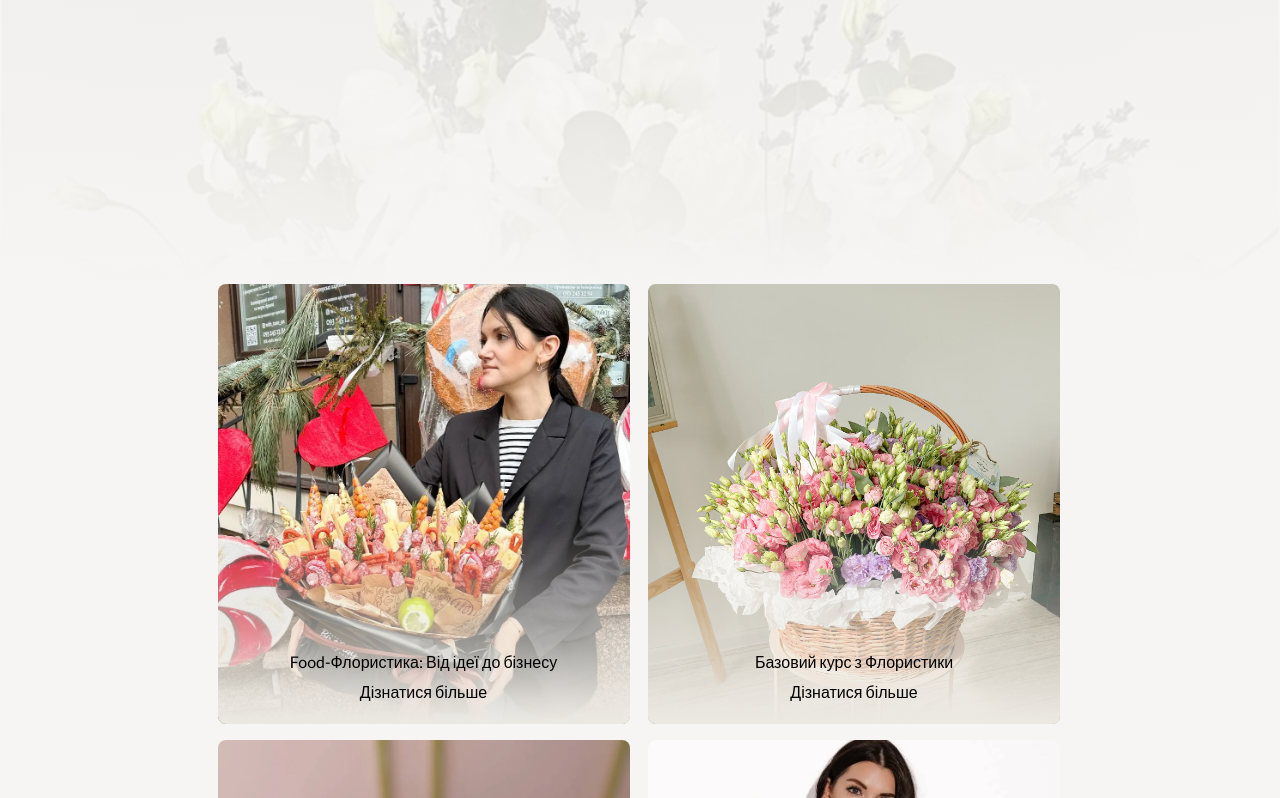
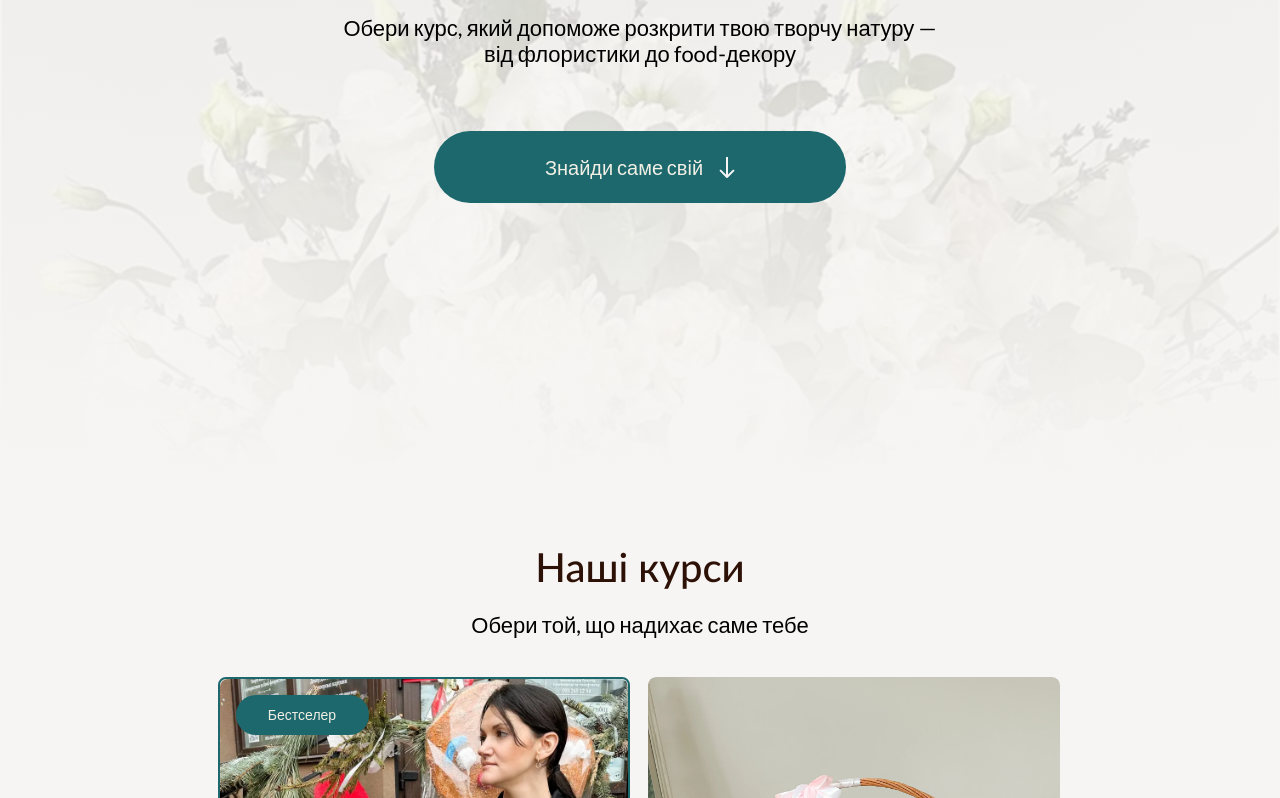
Before and after one commit to 7flowsstudio/floristics_agency, a Next.js app: page /courses in a window 1280 px wide. Shown: the part 342-1140 px from the top of the page. Built offline with nearby package versions, Linux system fonts and the light colour scheme.

Commit message:
add-slider-styles

```diff
--- a/src/components/Pages/CoursesPage/CoursesPage.tsx
+++ b/src/components/Pages/CoursesPage/CoursesPage.tsx
@@ -1,4 +1,7 @@
 import Container from "@/components/layout/Container";
+import { BestsellerBadge } from "@/components/ui/BestsellerBadge";
+import Button from "@/components/ui/Button";
+import SectionHeading from "@/components/ui/SectionHeading";
 import SectionSubheading from "@/components/ui/SectionSubheading";
 
 import { courses } from "@/data/courses";
@@ -17,31 +20,62 @@ const CoursesPage = () => {
     <div>
       <div
         className="
-  bg-[linear-gradient(180deg,rgba(247,245,243,0)_64.36%,rgba(247,245,243,0.5)_83.35%,rgba(247,245,243,0.6)_100%),linear-gradient(179.97deg,rgba(247,245,243,0.6)_0.03%,rgba(247,245,243,0.3)_37.12%,rgba(247,245,243,0)_53.16%),url('/img/courses/backgr.webp')]
+  bg-[linear-gradient(180deg,rgba(247,245,243,0)_64.36%,rgba(247,245,243,0.9)_83.35%,rgba(247,245,243,0.9)_100%),linear-gradient(179.97deg,rgba(247,245,243,0.7)_0.03%,rgba(247,245,243,0.7)_37.12%,rgba(247,245,243,0)_53.16%),url('/img/courses/backgr.webp')]
   bg-no-repeat
   bg-center
   md:bg-top
   bg-cover
   [@media(max-width:767px)]:h-[90vh]
-  md:h-[626px]
+  md:h-[819px]
   md:[background-image:linear-gradient(180.06deg,rgba(247,245,243,0.7)_0.05%,#F7F5F3_99.95%),url('/img/courses/backgr.webp')]
   md:top-0 md:left-0
   "
       >
-        <div className="max-w-[336px] md:max-w-[628px] mx-auto pt-[105px] md:pt-[200px]">
+        <div className="flex flex-col max-w-[336px] md:max-w-[600px] mx-auto pt-[105px] md:pt-[260px] justify-between h-[90%] md:justify-start">
+          <div>
             <h1 className="text-[#1C686D] text-center text-[40px] leading-[45px] lg:text-[64px] lg:leading-[65px] font-secondary">
               Твори красу своїми руками
             </h1>
-          <SectionSubheading>
+            <SectionSubheading className="text-[20px] leading-[117%] tracking-[1%] pt-[16px] md:pt-[32px]">
               Обери курс, який допоможе розкрити твою творчу натуру — від
               флористики до food-декору
             </SectionSubheading>
           </div>
+          <Button
+            className="w-[336px] mx-auto md:hidden [@media(max-width:360px)]:w-[310px]"
+            iconSrc="/arrow-down.svg"
+            variant="outline"
+            iconPosition="right"
+          >
+            Знайди саме свій
+          </Button>
+          <Button
+            className="w-[412px] [@media(max-width:768px)]:hidden mx-auto mt-[65px]"
+            iconSrc="/arrow-down-wh.svg"
+            variant="primary"
+            iconPosition="right"
+          >
+            Знайди саме свій
+          </Button>
         </div>
-      <Container className="bg-[var(--with-taste-bg)]">
+      </div>
+      <Container className="bg-[var(--with-taste-bg)] pt-[60px] pb-[60px]">
+        <SectionHeading className="pb-[8px] md:pb-[16px]">
+          Наші курси
+        </SectionHeading>
+        <SectionSubheading className="pb-[32px] md:pb-[40px]">
+          Обери той, що надихає саме тебе
+        </SectionSubheading>
         <div className="flex flex-col max-w-[344px] md:grid grid-cols-2 grid-rows-2 gap-4 md:max-w-[845px] mx-auto">
           {items.map((item) => (
-            <div key={item.id} className="relative max-w-[412px]">
+            <div
+              key={item.id}
+              className={`
+      relative max-w-[412px] rounded-lg overflow-hidden
+      ${item.id === "1" ? "border-[2px] border-[#1C686D]" : ""}
+    `}
+            >
+              {item.id === "1" && <BestsellerBadge />}
               {item.imageUrl && (
                 <div className="w-full max-w-[412px] h-[440px] relative rounded-lg overflow-hidden gradient-image-overlay">
                   <Image
@@ -52,12 +86,12 @@ const CoursesPage = () => {
                   />
                 </div>
               )}
-              <p className="w-full absolute text-center bottom-[50px] z-20">
+              <p className="w-full absolute text-center bottom-[50px] z-20 font-medium text-xl">
                 {item.title}
               </p>
               <Link
                 href={item.url}
-                className="absolute left-1/2 -translate-x-1/2 bottom-[20px] z-20"
+                className="absolute left-1/2 -translate-x-1/2 bottom-[20px] z-20 underline underline-offset-4"
               >
                 {item.link}
               </Link>
--- a/src/components/sections/Courses.tsx
+++ b/src/components/sections/Courses.tsx
@@ -1,21 +1,33 @@
 "use client";
 
 import { courses } from "@/data/courses";
-import Slider, { SliderItem } from "../ui/Slider";
 import Image from "next/image";
 import Link from "next/link";
 import Container from "../layout/Container";
 import SectionHeading from "../ui/SectionHeading";
 import SectionSubheading from "../ui/SectionSubheading";
 import Button from "../ui/Button";
+import { BestsellerBadge } from "../ui/BestsellerBadge";
+import clsx from "clsx";
+import Slider from "../ui/Slider";
+
+export type CourseSliderItem = {
+  id: string;
+  title: string;
+  link?: string;
+  url: string;
+  imageUrl?: string;
+  isBestseller?: boolean;
+};
 
 const Courses = () => {
-  const items: SliderItem[] = courses.map((c) => ({
+  const items: CourseSliderItem[] = courses.map((c, index) => ({
     id: c.id.toString(),
     title: c.title,
     link: c.link,
     url: c.url,
     imageUrl: c.img,
+    isBestseller: index === 0,
   }));
   return (
     <Container className="pt-[60px] lg:pt-[160px]">
@@ -26,16 +38,47 @@ const Courses = () => {
         </SectionSubheading>
       </div>
       <div className="md:hidden">
-        <Slider
+        <Slider<CourseSliderItem>
           items={items}
-          containerClassName="gap-6"
-          cardClassName="min-w-[336px] h-[440px] rounded-lg gradient-image-overlay"
-          imageWrapperClassName="h-[440px] mb-3 rounded relative"
-          textClassName="w-full absolute text-center bottom-[50px] z-20"
-          linkClassName="absolute left-1/2 -translate-x-1/2 bottom-[20px] z-20"
-          slidesToScroll={1}
           gap={16}
-          duration={500}
+          renderCard={(item, index) => (
+            <div
+              key={item.id}
+              className={clsx(
+                "flex-shrink-0 rounded-lg overflow-hidden relative",
+                "min-w-[320px]  [@media(max-width:374px)]:min-w-[280px] h-[440px] gradient-image-overlay",
+                index === 0 && "border-[1.5px] border-[#1C686D]",
+              )}
+            >
+              {item.imageUrl && (
+                <div className="w-full h-[440px] relative rounded mb-3">
+                  <Image
+                    src={item.imageUrl}
+                    alt={item.title || "image"}
+                    fill
+                    style={{ objectFit: "cover" }}
+                  />
+                </div>
+              )}
+
+              {item.isBestseller && <BestsellerBadge />}
+
+              {item.title && (
+                <p className="w-full absolute text-center bottom-[50px] z-20 font-medium text-xl">
+                  {item.title}
+                </p>
+              )}
+
+              {item.link && (
+                <Link
+                  href={item.url}
+                  className="absolute left-1/2 -translate-x-1/2 bottom-[20px] z-20 underline underline-offset-4"
+                >
+                  {item.link}
+                </Link>
+              )}
+            </div>
+          )}
         />
       </div>
 
--- a/src/components/sections/Hero.tsx
+++ b/src/components/sections/Hero.tsx
@@ -12,7 +12,7 @@ const Hero = () => {
   bg-center
   bg-cover
   md:bg-none
-  md:max-h-[834px]
+  md:h-[834px]
   [@media(max-width:767px)]:h-[90vh]
   w-full
   pt-[120px] md:pt-[140px] lg:pt-[160px]
--- /dev/null
+++ b/src/components/ui/BestsellerBadge.tsx
@@ -0,0 +1,28 @@
+import React from "react";
+
+interface BadgeProps {
+  text?: string;
+  className?: string;
+  style?: React.CSSProperties;
+}
+
+export const BestsellerBadge: React.FC<BadgeProps> = ({
+  text = "Бестселер",
+  className = "",
+  style,
+}) => {
+  return (
+    <span
+      className={`
+        absolute top-[16px] left-[16px] z-[20]
+        bg-[#1C686D] text-white text-sm
+        rounded-[24px] w-[133px] h-[40px]
+        flex items-center justify-center gap-2
+        ${className}
+      `}
+      style={style}
+    >
+      {text}
+    </span>
+  );
+};
--- a/src/components/ui/Button.tsx
+++ b/src/components/ui/Button.tsx
@@ -23,7 +23,7 @@ export default function Button({
   ...props
 }: ButtonProps) {
   const base =
-    "inline-flex items-center justify-center gap-3 rounded-[32px] md:rounded-[40px] transition duration-300 text-xl cursor-poiner";
+    "flex items-center justify-center gap-3 rounded-[32px] md:rounded-[40px] transition duration-300 text-xl cursor-poiner";
 
   const variants = {
     primary: "bg-[#1C686D] text-white hover:bg-[#115256] cursor-pointer",
--- a/src/components/ui/Slider.tsx
+++ b/src/components/ui/Slider.tsx
@@ -1,42 +1,25 @@
 "use client";
 import { useEffect, useRef, useState } from "react";
-import Image from "next/image";
-
 import clsx from "clsx";
 import { useSmoothScroll } from "@/utils/useSmoothScroll/useSmoothScroll";
-import Link from "next/link";
 
-export type SliderItem = {
-  id: string;
-  title?: string;
-  link?: string;
-  url: string;
-  imageUrl?: string;
-};
-
-type SliderProps = {
-  items: SliderItem[];
+type SliderProps<T> = {
+  items: T[];
+  renderCard: (item: T, index: number) => React.ReactNode; // універсальний рендер картки
   slidesToScroll?: number;
   gap?: number;
   duration?: number;
-  cardClassName?: string;
   containerClassName?: string;
-  imageWrapperClassName?: string;
-  textClassName?: string;
-  linkClassName?: string;
 };
 
-const Slider: React.FC<SliderProps> = ({
+function Slider<T>({
   items,
+  renderCard,
   slidesToScroll = 1,
   gap = 16,
   duration = 500,
-  cardClassName = "",
   containerClassName = "",
-  imageWrapperClassName = "",
-  textClassName = "",
-  linkClassName = "",
-}) => {
+}: SliderProps<T>) {
   const containerRef = useRef<HTMLDivElement | null>(null);
   const { scrollSmooth } = useSmoothScroll(containerRef, {
     slidesToScroll,
@@ -53,9 +36,7 @@ const Slider: React.FC<SliderProps> = ({
     const containerWidth = container.clientWidth;
 
     const visibleSlides = Math.floor(containerWidth / (slideWidth + gap));
-
     const index = Math.round(container.scrollLeft / (slideWidth + gap));
-
     const maxIndex = items.length - visibleSlides;
     setScrollIndex(Math.min(index, maxIndex >= 0 ? maxIndex : 0));
   };
@@ -85,46 +66,15 @@ const Slider: React.FC<SliderProps> = ({
         tabIndex={0}
         className={clsx(
           "flex overflow-x-auto scrollbar-none transition-all duration-500 focus:outline-none",
+
           containerClassName,
         )}
+        style={{ gap: gap }}
       >
-        {items.map((item) => (
-          <div
-            key={item.id}
-            className={clsx("flex-shrink-0 rounded-lg", cardClassName)}
-          >
-            {item.imageUrl && (
-              <div
-                className={clsx(
-                  "w-full relative overflow-hidden",
-                  imageWrapperClassName,
-                )}
-              >
-                <Image
-                  src={item.imageUrl}
-                  alt={item.title || "image"}
-                  fill
-                  style={{ objectFit: "cover" }}
-                />
-              </div>
-            )}
-            {item.title && (
-              <p className={(clsx("text-sm mb-2"), textClassName)}>
-                {item.title}
-              </p>
-            )}
-            {item.link && (
-              <Link
-                href={item.url}
-                className={clsx("font-medium text-right", linkClassName)}
-              >
-                {item.link}
-              </Link>
-            )}
-          </div>
-        ))}
+        {items.map((item, index) => renderCard(item, index))}
       </div>
 
+      {/* пагінація */}
       <div className="flex gap-2 mt-4 justify-center">
         {items.map((_, index) => (
           <span
@@ -140,6 +90,6 @@ const Slider: React.FC<SliderProps> = ({
       </div>
     </div>
   );
-};
+}
 
 export default Slider;
```
Lines whose indentation alone changed are shown as unchanged.
